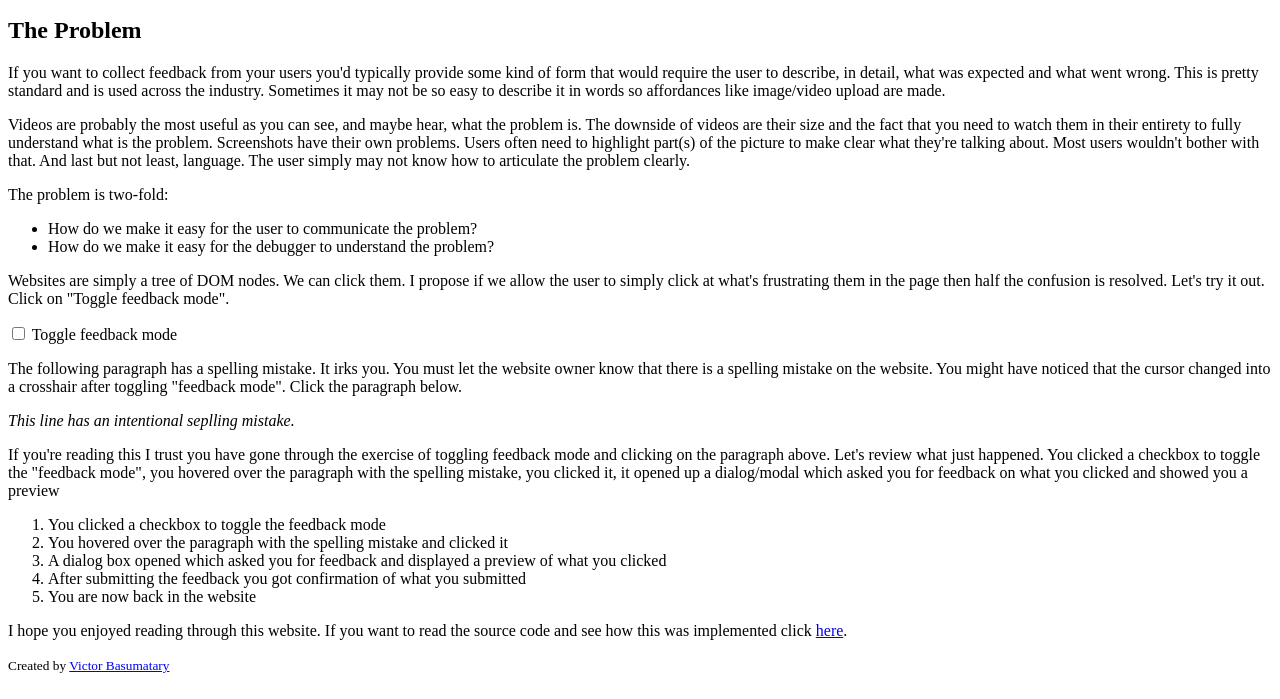
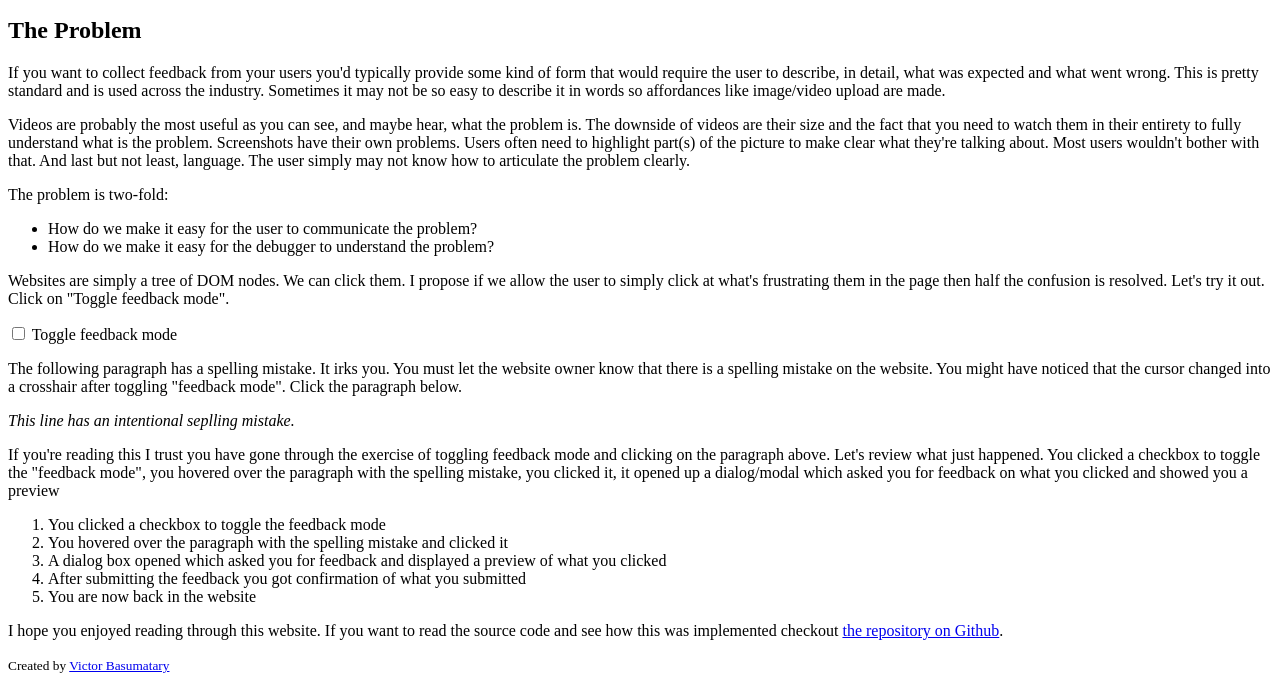
Before and after one commit to vlence/simplefeedback, a website: page index.html in a window 1280 px wide. Shown: the part 101-800 px from the top of the page. Drawn offline with Linux system fonts and the light colour scheme.

Commit message:
Use descriptive link text for github repo link

```diff
--- a/index.html
+++ b/index.html
@@ -121,7 +121,7 @@
         <footer>
                 <p>
                         I hope you enjoyed reading through this website. If you want to read the source code and see
-                        how this was implemented click <a href="https://github.com/vlence/simplefeedback" target="_blank">here</a>.
+                        how this was implemented checkout <a href="https://github.com/vlence/simplefeedback" target="_blank">the repository on Github</a>.
                 </p>
 
                 <p>
```
